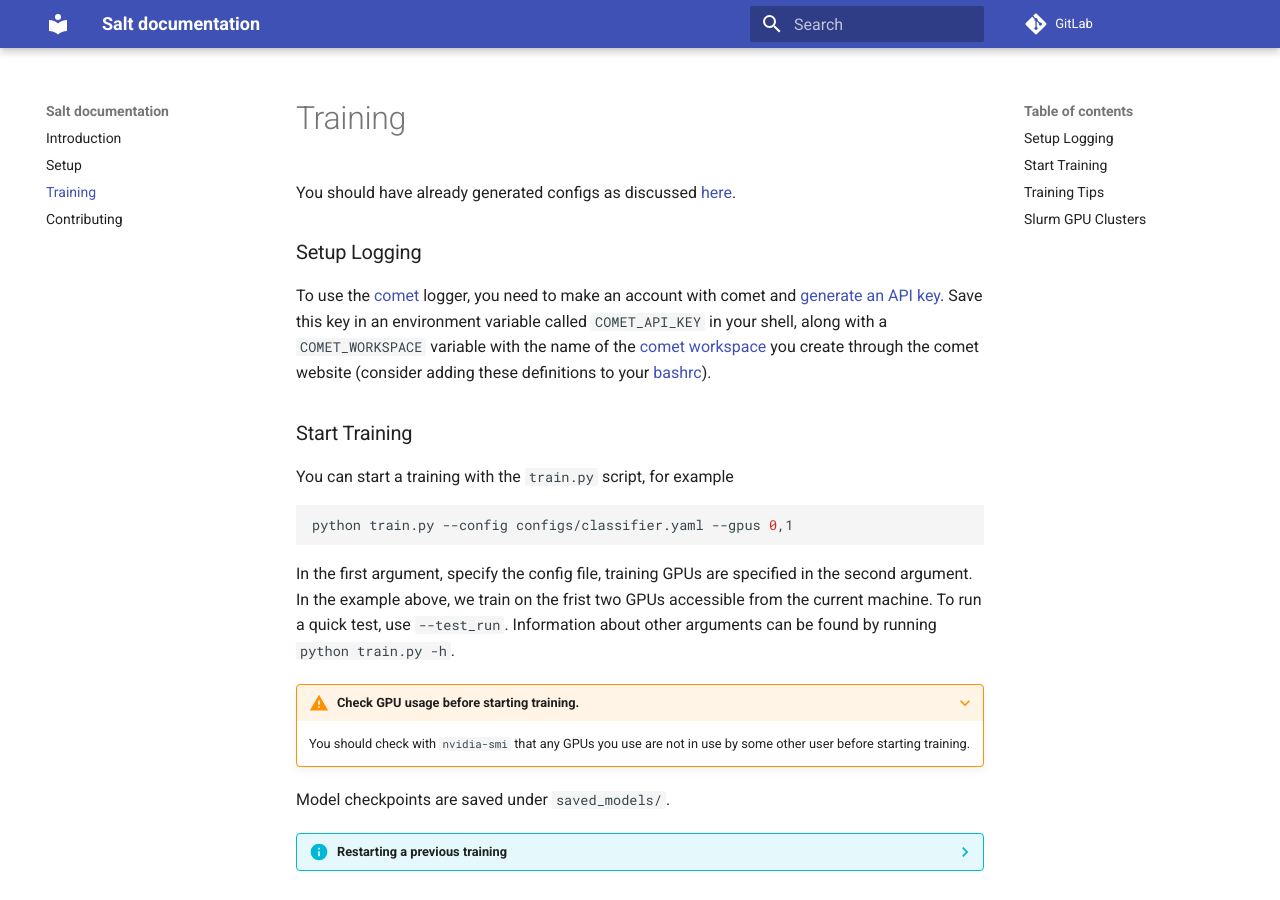
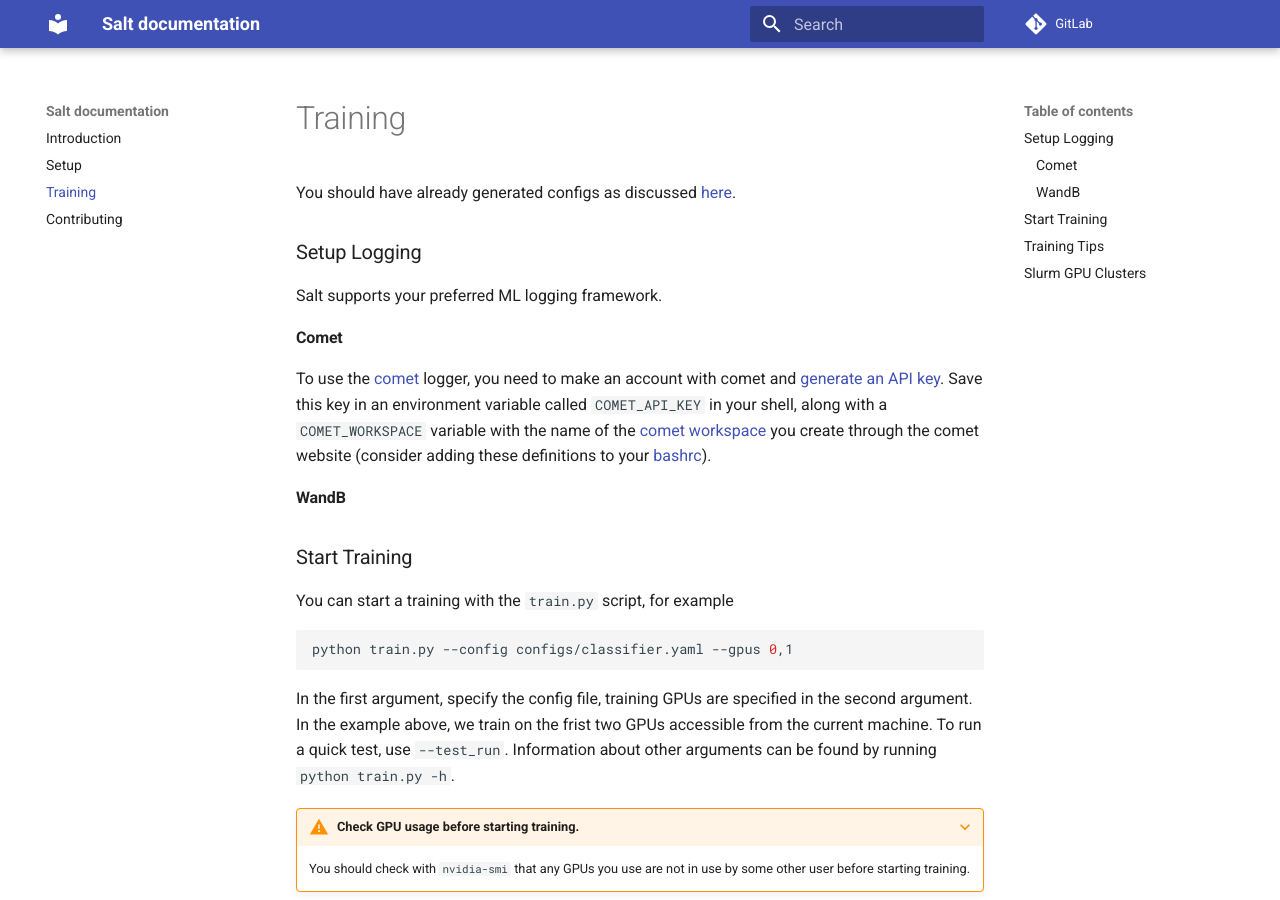
Before and after one commit to umami-hep/salt, an MkDocs documentation site: the page built from docs/training.md, in a window 1280 px wide and 900 px high. Built offline with MkDocs 1.6.1 and Material for MkDocs 9.7.7, drawn with Linux system fonts in a browser that asks for light colours.

Commit message:
update train.py

```diff
--- a/docs/training.md
+++ b/docs/training.md
@@ -2,7 +2,14 @@ You should have already generated configs as discussed [here](https://ftag-gnn.d
 
 ### Setup Logging
 
+Salt supports your preferred ML logging framework.
+
+#### Comet
+
 To use the [comet](https://www.comet.ml/) logger, you need to make an account with comet and [generate an API key](https://www.comet.ml/docs/quick-start/#getting-your-comet-api-key). Save this key in an environment variable called `COMET_API_KEY` in your shell, along with a `COMET_WORKSPACE` variable with the name of the [comet workspace](https://www.comet.ml/docs/user-interface/#workspaces) you create through the comet website (consider adding these definitions to your [bashrc](https://www.journaldev.com/41479/bashrc-file-in-linux)).
+
+#### WandB
+
 
 ### Start Training
 
```
Also changed, not shown: 1 other file.
